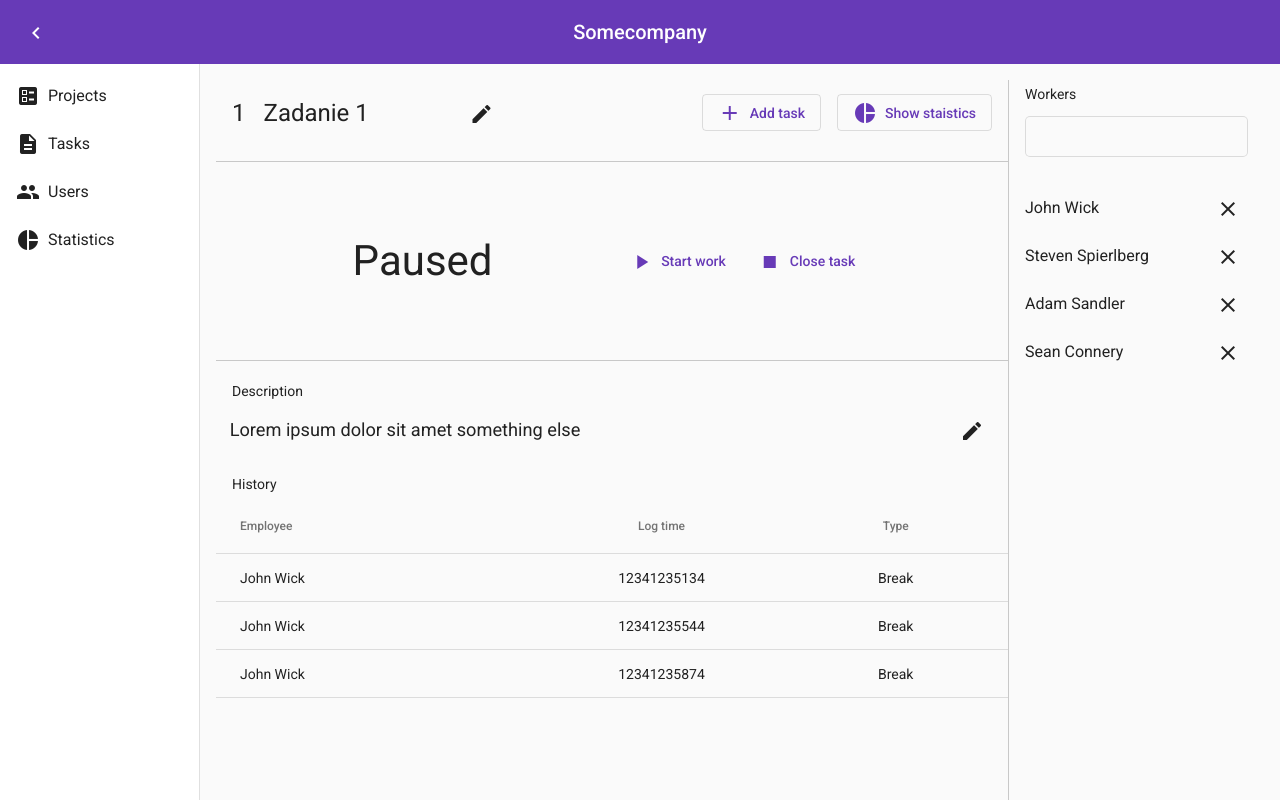
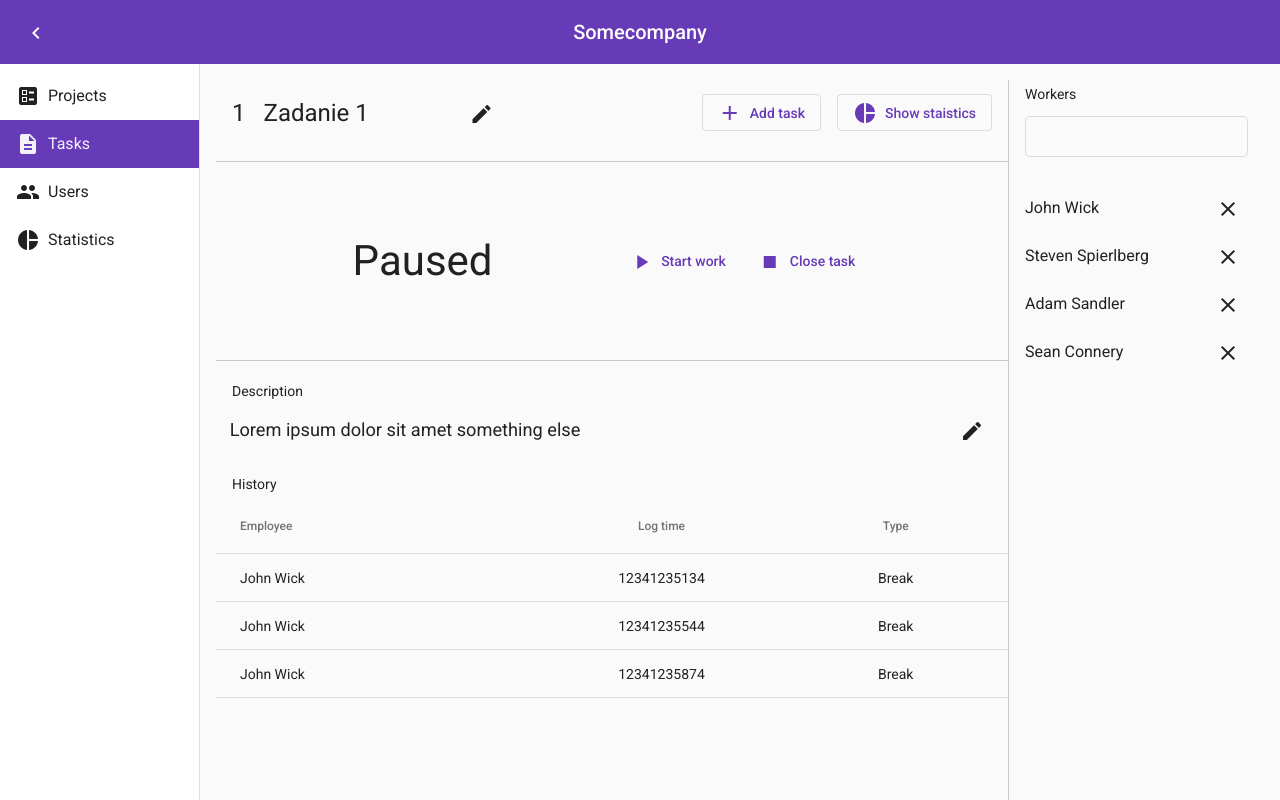
Before and after one commit to hwawrzacz/wtr-gui, an Angular app: page /tasks/1 in a window 1280 px wide. Both pictures are taken after a click on the button "menu". Built offline with nearby package versions, Linux system fonts and the light colour scheme.

Commit message:
Add current section indicator
Get info from navigator, and apply certain class if condition is
fulfilled.

Add primary color to variables

```diff
--- a/src/app/components/sidenav/sidenav.component.html
+++ b/src/app/components/sidenav/sidenav.component.html
@@ -1,18 +1,18 @@
 <div class="wrapper">
   <mat-list>
-    <mat-list-item>
+    <mat-list-item [ngClass]="projectsSectionActive ? 'section-active' : ''">
       <mat-icon>ballot</mat-icon><a routerLink="./projects" routerLinkActive="false">Projects</a>
     </mat-list-item>
 
-    <mat-list-item>
+    <mat-list-item [ngClass]="tasksSectionActive ? 'section-active' : ''">
       <mat-icon>description</mat-icon><a routerLink="./tasks">Tasks</a>
     </mat-list-item>
 
-    <mat-list-item>
+    <mat-list-item [ngClass]="usersSectionActive ? 'section-active' : ''">
       <mat-icon>people</mat-icon><a routerLink="./users">Users</a>
     </mat-list-item>
 
-    <mat-list-item>
+    <mat-list-item [ngClass]="statisticsSectionActive ? 'section-active' : ''">
       <mat-icon>pie_chart</mat-icon><a routerLink="./statistics">Statistics</a>
     </mat-list-item>
   </mat-list>
--- a/src/app/components/sidenav/sidenav.component.scss
+++ b/src/app/components/sidenav/sidenav.component.scss
@@ -3,3 +3,8 @@
 mat-icon {
   margin-right: $icon-margin
 }
+
+.section-active {
+  background-color: $color-primary;
+  color: $text-white;
+}
--- a/src/app/components/sidenav/sidenav.component.ts
+++ b/src/app/components/sidenav/sidenav.component.ts
@@ -1,5 +1,6 @@
-import { Component, OnInit, ViewChild } from '@angular/core';
-import { MatDrawer, MatSidenav } from '@angular/material/sidenav';
+import { Component, OnInit } from '@angular/core';
+import { Section } from 'src/app/model/enums/section';
+import { NavigatorService } from 'src/app/services/navigator.service';
 
 @Component({
   selector: 'app-sidenav',
@@ -8,7 +9,23 @@ import { MatDrawer, MatSidenav } from '@angular/material/sidenav';
 })
 export class SidenavComponent implements OnInit {
 
-  constructor() { }
+  get projectsSectionActive(): boolean {
+    return this._navigator.activeSection === Section.PROJECTS;
+  }
+
+  get tasksSectionActive(): boolean {
+    return this._navigator.activeSection === Section.TASKS;
+  }
+
+  get usersSectionActive(): boolean {
+    return this._navigator.activeSection === Section.USERS;
+  }
+
+  get statisticsSectionActive(): boolean {
+    return this._navigator.activeSection === Section.STATISTICS;
+  }
+
+  constructor(private _navigator: NavigatorService<any>) { }
 
   ngOnInit(): void {
   }
--- a/src/variables.scss
+++ b/src/variables.scss
@@ -37,6 +37,8 @@ $bg-color-hover: rgba(black, .1);
 $bg-color-gray: rgba(black, .2);
 
 // General
+$color-primary: #673AB7;
+$color-primary-hover: rgba(#673AB7, .2);
 $color-red: rgb(211, 0, 0);
 $color-orange: rgb(255, 136, 0);
 $color-yellow: gold;
@@ -45,4 +47,4 @@ $color-bluegray: rgb(60, 80, 116);
 
 // Text
 $text-black: rgba(black, .87);
-$text-white: rgba(white, .87);
+$text-white: rgba(white, .93);
```
